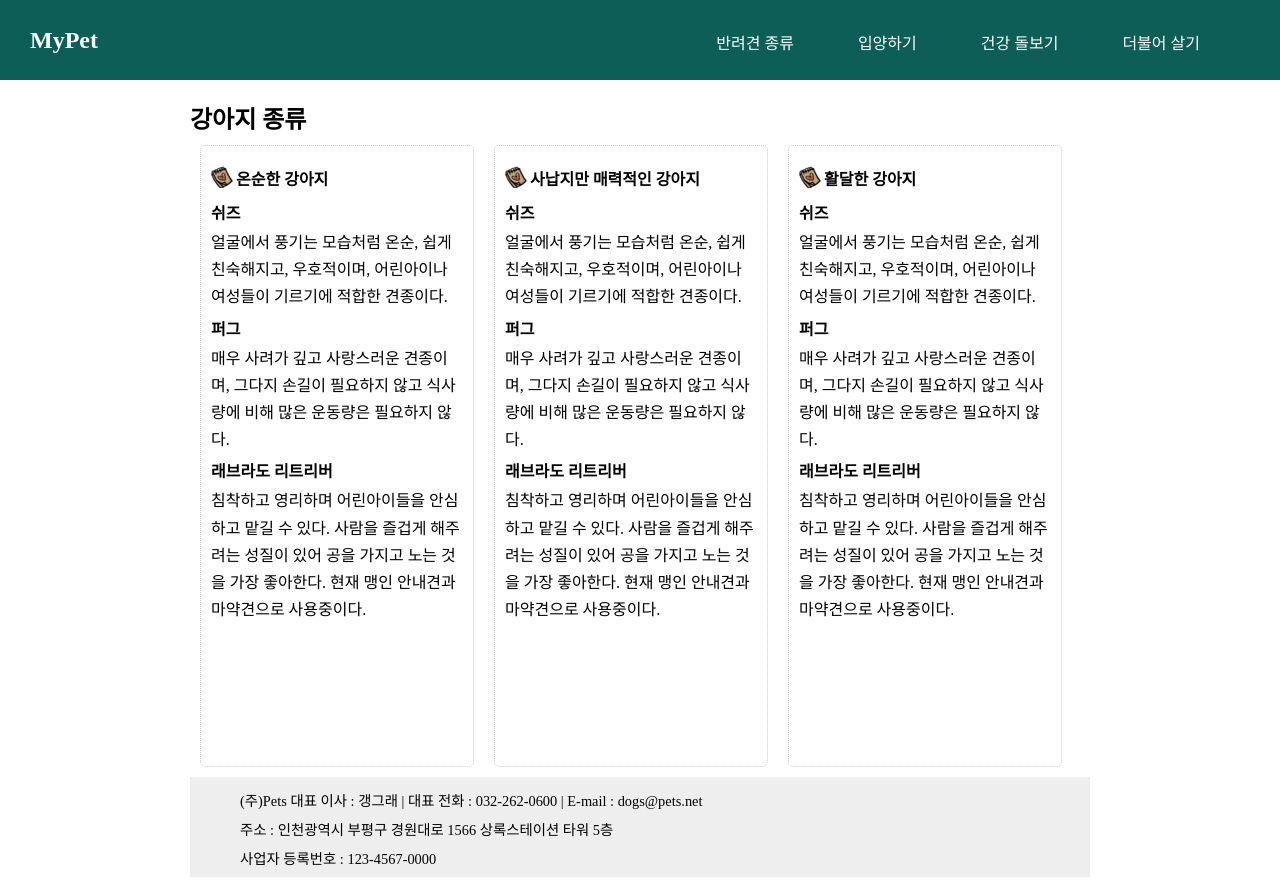
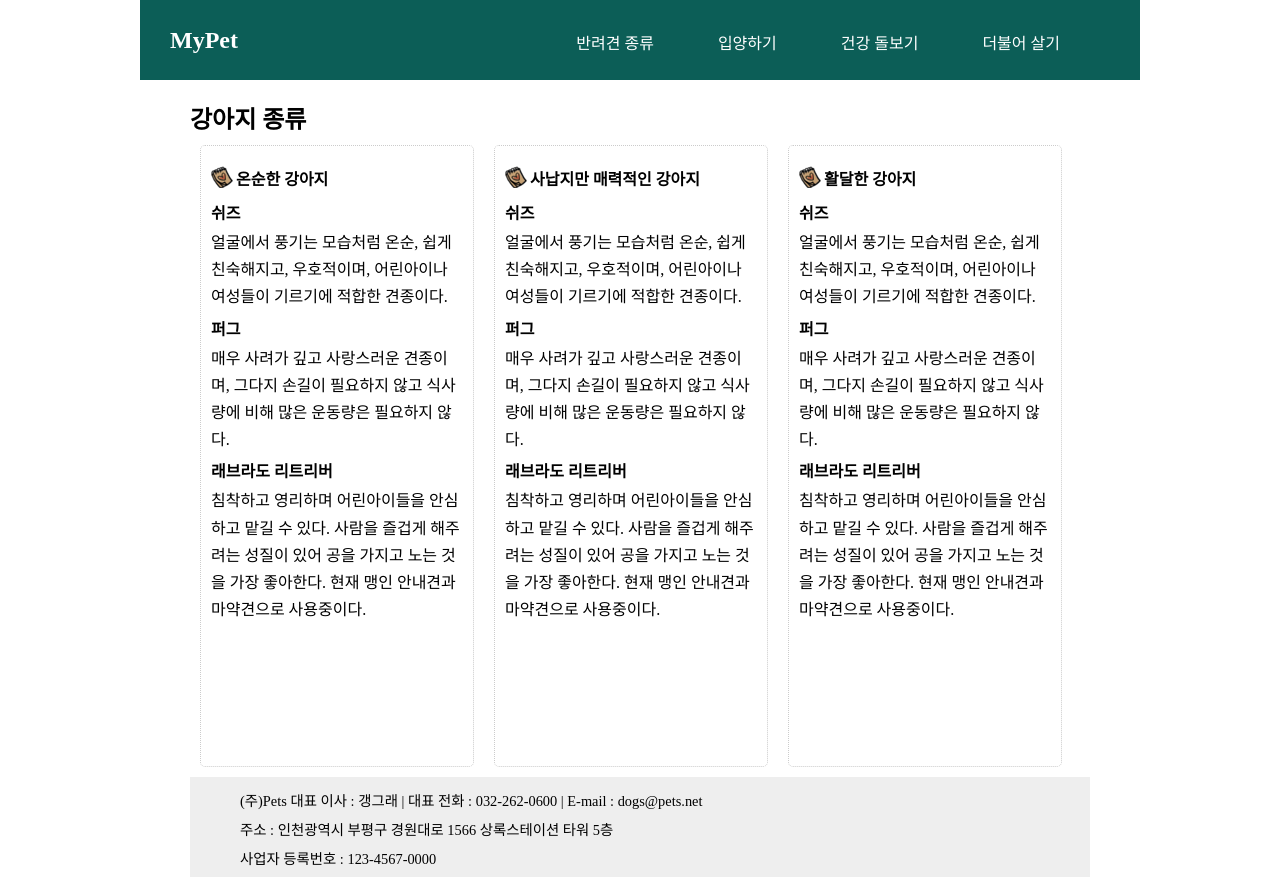
Before and after one commit to EomSunYoung/htmlworks, a plain HTML site: page mypet/dog-type.html in a window 1280 px wide. Drawn offline with Linux system fonts and the light colour scheme.

Commit message:
mypet 프로젝트

```diff
--- a/mypet/dog-type.html
+++ b/mypet/dog-type.html
@@ -6,6 +6,7 @@
     <link rel="stylesheet" href="./css/dog2.css">
 </head>
 <body>
+  <div id="container">
       <header>
       <div id="logo">
           <h2><a href="index.html">MyPet</a></h2>
```
Also changed, not shown: mypet/index.html (+1 -0 lines). Lines whose indentation alone changed are shown as unchanged.
